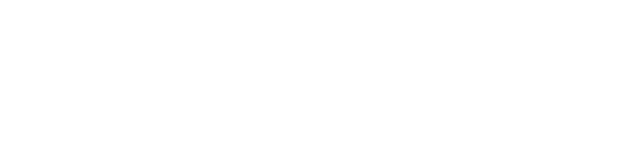
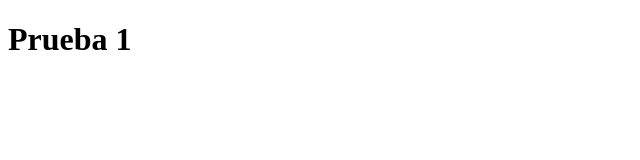
Before and after one commit to crislav10/frontend_course, a website: page index.html in a window 1280 px wide. Shown: the whole page, without its empty margins (0-640 px from the left). Drawn offline with Linux system fonts and the light colour scheme.

Commit message:
Second commit

```diff
--- a/index.html
+++ b/index.html
@@ -7,6 +7,7 @@
     <title>Document</title>
 </head>
 <body>
+    <h1>Prueba 1</h1>
 
 </body>
 </html>
```
Also changed, not shown: package.json (added, +24 -0 lines), 2 other files.
